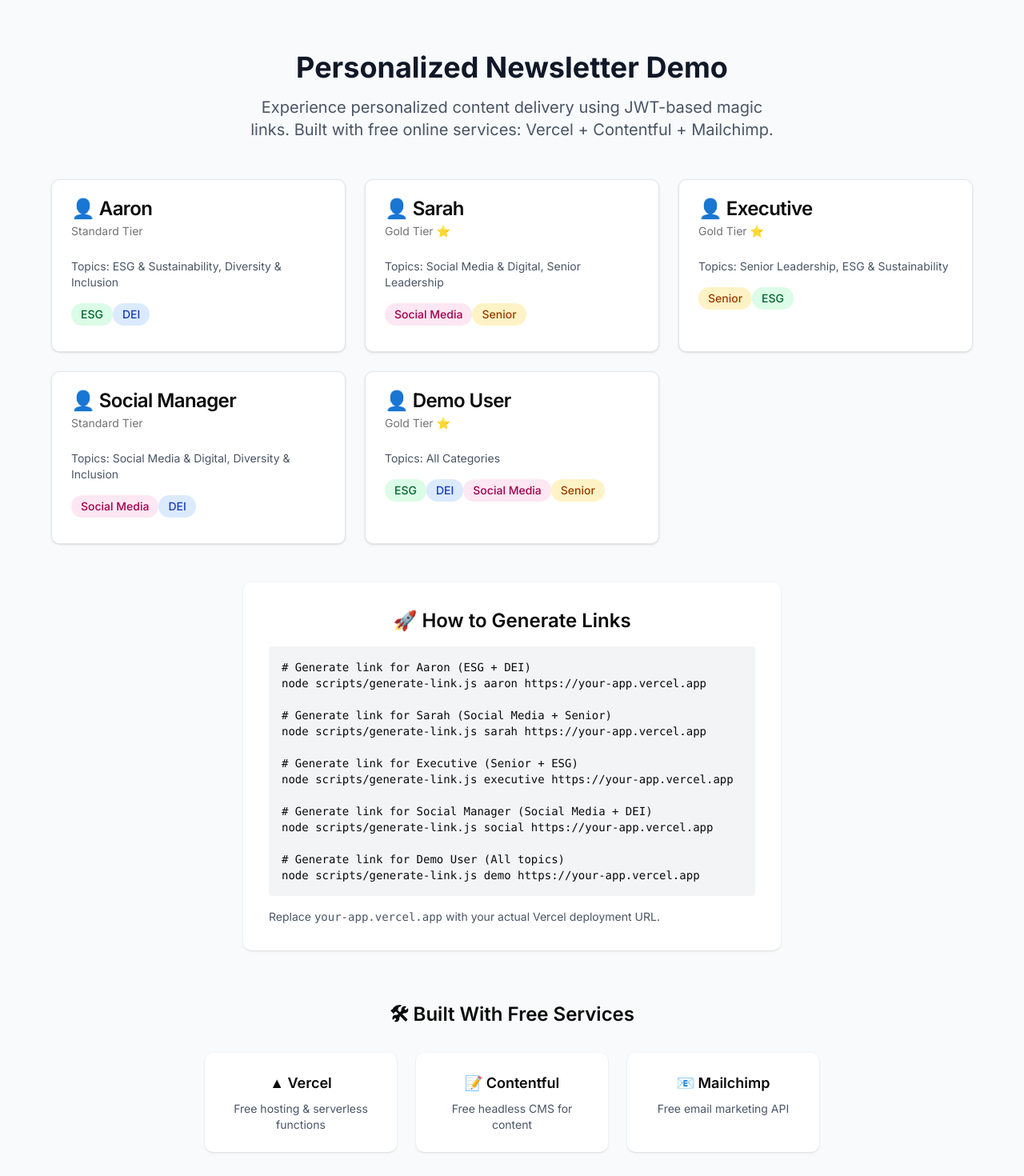
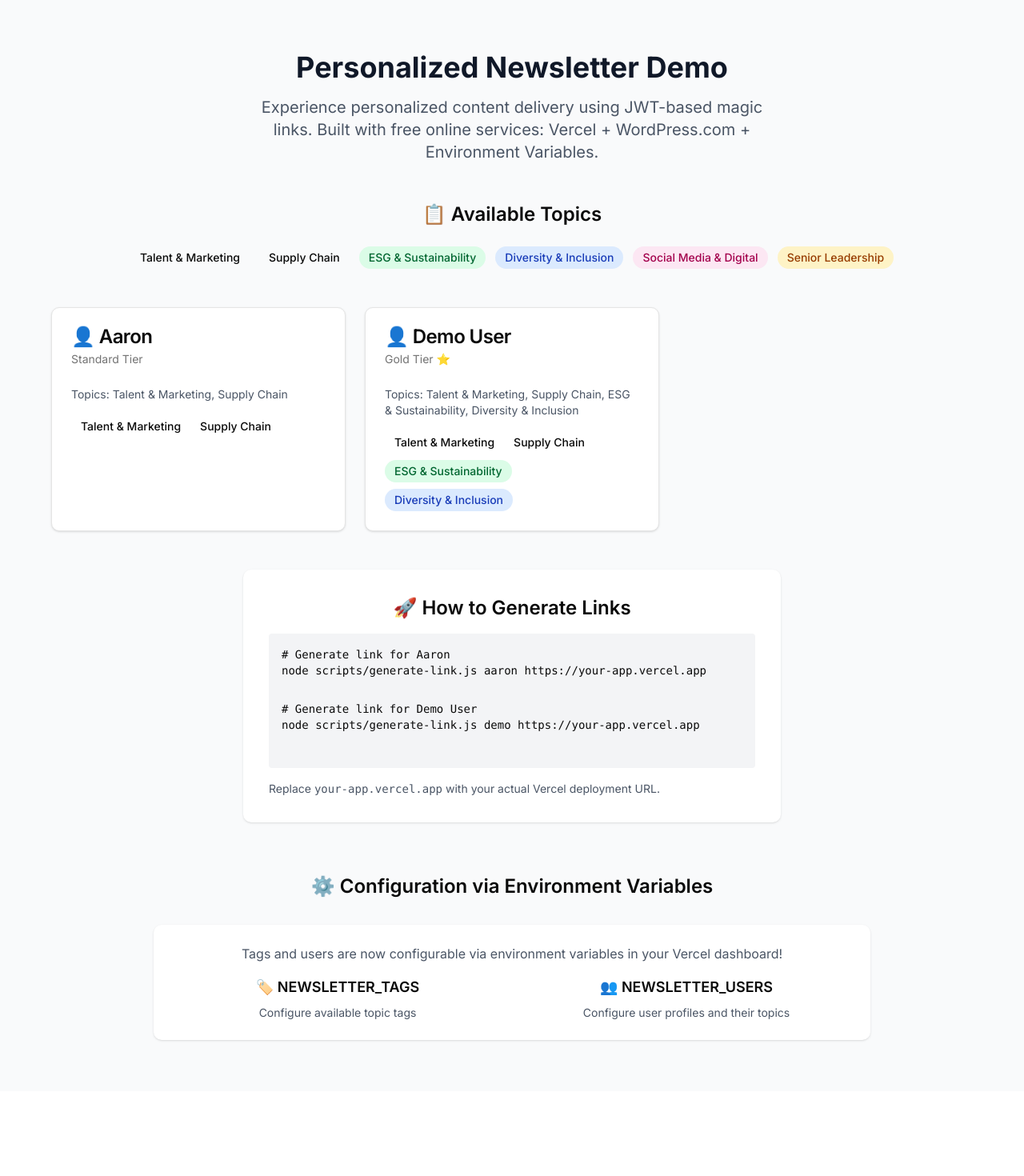
Before and after one commit to eohwa/jwt-newsletter, a Next.js app: page / in a window 1280 px wide. Shown: the top 1470 px of the page at 80% size. After the commit the page ends 1364 px from the top, so only its background shows below. Built offline with nearby package versions, Linux system fonts and the light colour scheme.

Commit message:
Update page.tsx

```diff
--- a/app/page.tsx
+++ b/app/page.tsx
@@ -1,6 +1,10 @@
 import { Card, CardContent, CardDescription, CardHeader, CardTitle } from "@/components/ui/card"
+import { getUserProfiles, getAvailableTags } from "@/lib/config"
 
 export default function HomePage() {
+  const userProfiles = getUserProfiles()
+  const availableTags = getAvailableTags()
+
   return (
     <div className="min-h-screen bg-gray-50">
       <div className="container mx-auto px-4 py-16">
@@ -8,82 +12,49 @@ export default function HomePage() {
           <h1 className="text-4xl font-bold text-gray-900 mb-4">Personalized Newsletter Demo</h1>
           <p className="text-xl text-gray-600 max-w-2xl mx-auto">
             Experience personalized content delivery using JWT-based magic links. Built with free online services:
-            Vercel + Contentful + Mailchimp.
+            Vercel + WordPress.com + Environment Variables.
           </p>
         </div>
 
+        {/* Available Tags */}
+        <div className="mb-12">
+          <h2 className="text-2xl font-semibold text-center mb-6">📋 Available Topics</h2>
+          <div className="flex flex-wrap justify-center gap-3">
+            {availableTags.map((tag) => (
+              <span key={tag.slug} className={`topic-tag ${tag.slug}`}>
+                {tag.label}
+              </span>
+            ))}
+          </div>
+        </div>
+
+        {/* User Profiles */}
         <div className="grid md:grid-cols-3 gap-6 max-w-6xl mx-auto">
-          <Card>
+          {userProfiles.map((profile) => (
+            <Card key={profile.key}>
               <CardHeader>
-              <CardTitle>👤 Aaron</CardTitle>
-              <CardDescription>Standard Tier</CardDescription>
+                <CardTitle>👤 {profile.name}</CardTitle>
+                <CardDescription>
+                  {profile.tier} Tier {profile.tier === "Gold" && "⭐"}
+                </CardDescription>
               </CardHeader>
               <CardContent>
-              <p className="text-sm text-gray-600 mb-4">Topics: ESG & Sustainability, Diversity & Inclusion</p>
+                <p className="text-sm text-gray-600 mb-4">
+                  Topics:{" "}
+                  {profile.topics
+                    .map((topic) => availableTags.find((t) => t.slug === topic)?.label || topic)
+                    .join(", ")}
+                </p>
                 <div className="space-y-2">
-                <div className="topic-tag esg">ESG</div>
-                <div className="topic-tag dei">DEI</div>
+                  {profile.topics.map((topic) => (
+                    <div key={topic} className={`topic-tag ${topic}`}>
+                      {availableTags.find((t) => t.slug === topic)?.label || topic}
+                    </div>
+                  ))}
                 </div>
               </CardContent>
             </Card>
-
-          <Card>
-            <CardHeader>
-              <CardTitle>👤 Sarah</CardTitle>
-              <CardDescription>Gold Tier ⭐</CardDescription>
-            </CardHeader>
-            <CardContent>
-              <p className="text-sm text-gray-600 mb-4">Topics: Social Media & Digital, Senior Leadership</p>
-              <div className="space-y-2">
-                <div className="topic-tag social-media">Social Media</div>
-                <div className="topic-tag senior">Senior</div>
-              </div>
-            </CardContent>
-          </Card>
-
-          <Card>
-            <CardHeader>
-              <CardTitle>👤 Executive</CardTitle>
-              <CardDescription>Gold Tier ⭐</CardDescription>
-            </CardHeader>
-            <CardContent>
-              <p className="text-sm text-gray-600 mb-4">Topics: Senior Leadership, ESG & Sustainability</p>
-              <div className="space-y-2">
-                <div className="topic-tag senior">Senior</div>
-                <div className="topic-tag esg">ESG</div>
-              </div>
-            </CardContent>
-          </Card>
-
-          <Card>
-            <CardHeader>
-              <CardTitle>👤 Social Manager</CardTitle>
-              <CardDescription>Standard Tier</CardDescription>
-            </CardHeader>
-            <CardContent>
-              <p className="text-sm text-gray-600 mb-4">Topics: Social Media & Digital, Diversity & Inclusion</p>
-              <div className="space-y-2">
-                <div className="topic-tag social-media">Social Media</div>
-                <div className="topic-tag dei">DEI</div>
-              </div>
-            </CardContent>
-          </Card>
-
-          <Card>
-            <CardHeader>
-              <CardTitle>👤 Demo User</CardTitle>
-              <CardDescription>Gold Tier ⭐</CardDescription>
-            </CardHeader>
-            <CardContent>
-              <p className="text-sm text-gray-600 mb-4">Topics: All Categories</p>
-              <div className="space-y-2">
-                <div className="topic-tag esg">ESG</div>
-                <div className="topic-tag dei">DEI</div>
-                <div className="topic-tag social-media">Social Media</div>
-                <div className="topic-tag senior">Senior</div>
-              </div>
-            </CardContent>
-          </Card>
+          ))}
         </div>
 
         <div className="text-center mt-12">
@@ -91,20 +62,13 @@ export default function HomePage() {
             <h2 className="text-2xl font-semibold mb-4">🚀 How to Generate Links</h2>
             <div className="text-left space-y-4">
               <div className="bg-gray-100 p-4 rounded font-mono text-sm">
-                <div># Generate link for Aaron (ESG + DEI)</div>
-                <div>node scripts/generate-link.js aaron https://your-app.vercel.app</div>
+                {userProfiles.map((profile) => (
+                  <div key={profile.key} className="mb-2">
+                    <div># Generate link for {profile.name}</div>
+                    <div>node scripts/generate-link.js {profile.key} https://your-app.vercel.app</div>
                     <br />
-                <div># Generate link for Sarah (Social Media + Senior)</div>
-                <div>node scripts/generate-link.js sarah https://your-app.vercel.app</div>
-                <br />
-                <div># Generate link for Executive (Senior + ESG)</div>
-                <div>node scripts/generate-link.js executive https://your-app.vercel.app</div>
-                <br />
-                <div># Generate link for Social Manager (Social Media + DEI)</div>
-                <div>node scripts/generate-link.js social https://your-app.vercel.app</div>
-                <br />
-                <div># Generate link for Demo User (All topics)</div>
-                <div>node scripts/generate-link.js demo https://your-app.vercel.app</div>
+                  </div>
+                ))}
               </div>
               <p className="text-sm text-gray-600">
                 Replace <code>your-app.vercel.app</code> with your actual Vercel deployment URL.
@@ -114,19 +78,20 @@ export default function HomePage() {
         </div>
 
         <div className="mt-16 text-center">
-          <h2 className="text-2xl font-semibold mb-8">🛠 Built With Free Services</h2>
-          <div className="grid md:grid-cols-3 gap-6 max-w-3xl mx-auto">
-            <div className="bg-white p-6 rounded-lg shadow-sm">
-              <h3 className="font-semibold text-lg mb-2">▲ Vercel</h3>
-              <p className="text-gray-600 text-sm">Free hosting & serverless functions</p>
+          <h2 className="text-2xl font-semibold mb-8">⚙️ Configuration via Environment Variables</h2>
+          <div className="bg-white p-6 rounded-lg shadow-sm max-w-4xl mx-auto">
+            <p className="text-gray-600 mb-4">
+              Tags and users are now configurable via environment variables in your Vercel dashboard!
+            </p>
+            <div className="grid md:grid-cols-2 gap-6">
+              <div>
+                <h3 className="font-semibold text-lg mb-2">🏷️ NEWSLETTER_TAGS</h3>
+                <p className="text-gray-600 text-sm">Configure available topic tags</p>
               </div>
-            <div className="bg-white p-6 rounded-lg shadow-sm">
-              <h3 className="font-semibold text-lg mb-2">📝 Contentful</h3>
-              <p className="text-gray-600 text-sm">Free headless CMS for content</p>
+              <div>
+                <h3 className="font-semibold text-lg mb-2">👥 NEWSLETTER_USERS</h3>
+                <p className="text-gray-600 text-sm">Configure user profiles and their topics</p>
               </div>
-            <div className="bg-white p-6 rounded-lg shadow-sm">
-              <h3 className="font-semibold text-lg mb-2">📧 Mailchimp</h3>
-              <p className="text-gray-600 text-sm">Free email marketing API</p>
             </div>
           </div>
         </div>
```
Lines whose indentation alone changed are shown as unchanged.
